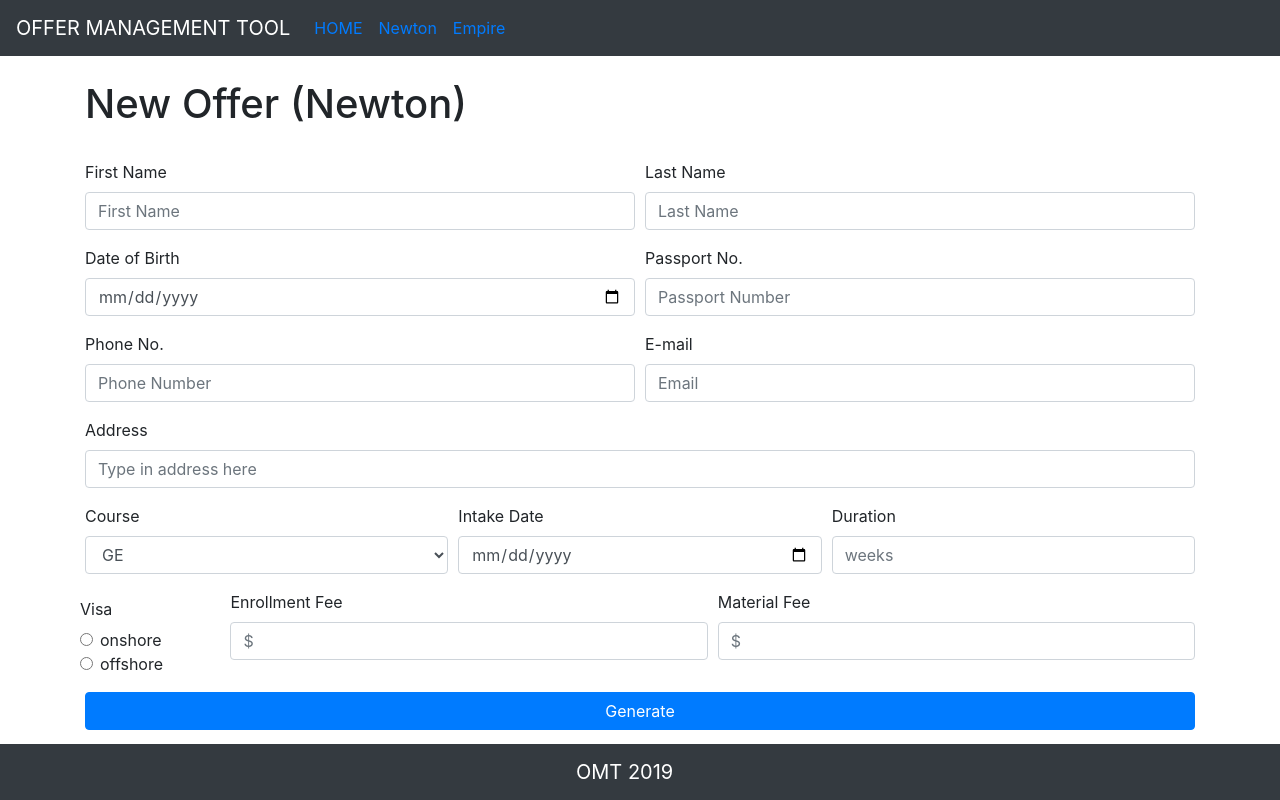
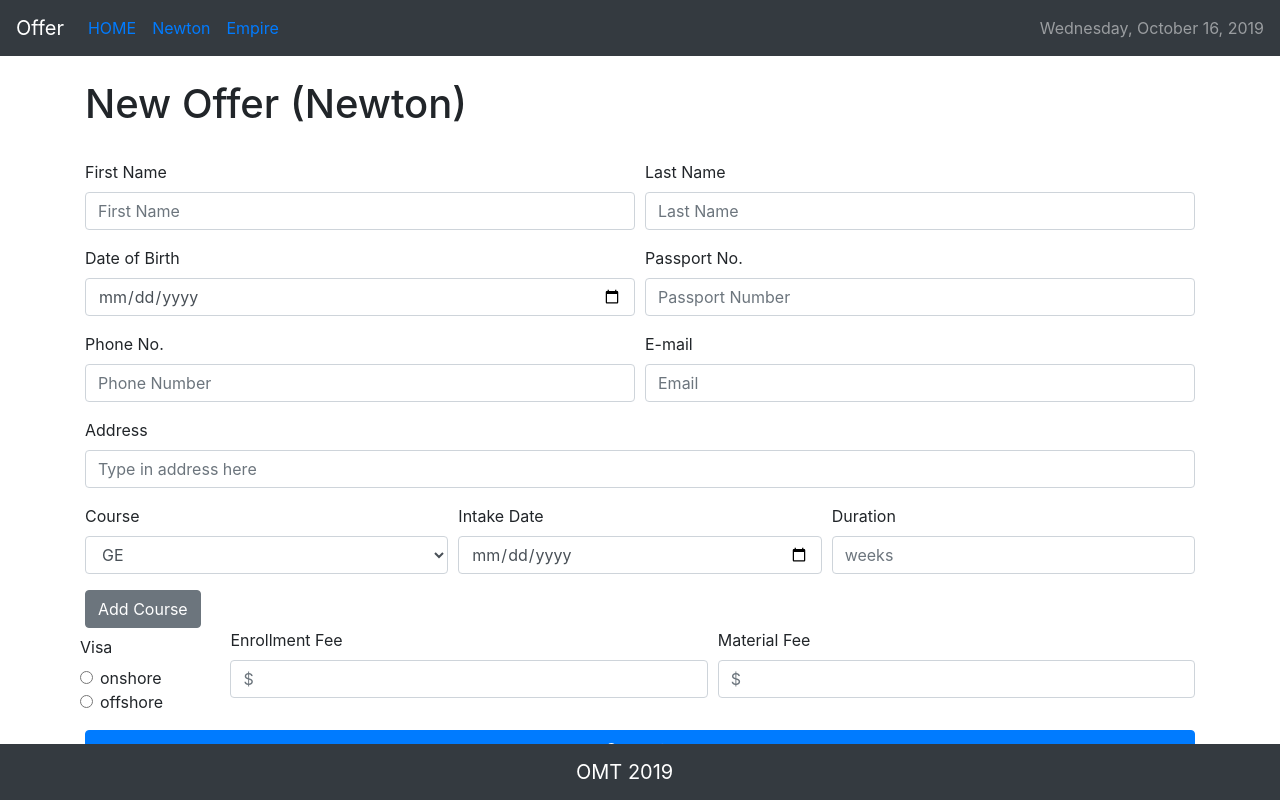
Before and after one commit to WL0416/offerManagementTool, a React (Create React App) app: page /newton in a window 1280 px wide. Built offline with nearby package versions, Linux system fonts and the light colour scheme.

Commit message:
add plus course button

```diff
--- a/src/components/layout/Header.jsx
+++ b/src/components/layout/Header.jsx
@@ -3,11 +3,14 @@ import PropTypes from "prop-types";
 import { Navbar, Nav } from "react-bootstrap";
 import { Link } from "react-router-dom";
 
-const Header = () => {
+const Header = props => {
+  const { branding, weekday } = props;
+
   return (
-    <Navbar bg="dark" variant="dark">
+    <Navbar bg="dark" variant="dark" justify-content-between>
+      <>
         <Navbar.Brand>
-        <span className="brand">OFFER MANAGEMENT TOOL</span>
+          <span className="brand">{branding}</span>
         </Navbar.Brand>
         <Nav className="mr-auto">
           <Nav.Link>
@@ -20,6 +23,10 @@ const Header = () => {
             <Link to="/empire">Empire</Link>
           </Nav.Link>
         </Nav>
+      </>
+      <>
+        <Navbar.Text>{weekday}</Navbar.Text>
+      </>
     </Navbar>
   );
 };
--- a/src/components/pages/Newton.jsx
+++ b/src/components/pages/Newton.jsx
@@ -88,6 +88,10 @@ class NewtonOffer extends Component {
             </Form.Group>
           </Form.Row>
 
+          <Button variant="secondary" type="submit">
+            Add Course
+          </Button>
+
           <Form.Row>
             <fieldset>
               <Form.Group as={Row}>
--- a/src/context.jsx
+++ b/src/context.jsx
@@ -9,9 +9,16 @@ class Provider extends Component {
 
   async componentDidMount() {
     const now = new Date();
+    const options = {
+      weekday: "long",
+      year: "numeric",
+      month: "long",
+      day: "numeric"
+    };
+    const nowSerializer = now.toLocaleDateString(undefined, options);
 
     this.setState({
-      weekday: now
+      weekday: nowSerializer
     });
   }
 
```
Lines whose indentation alone changed are shown as unchanged.
